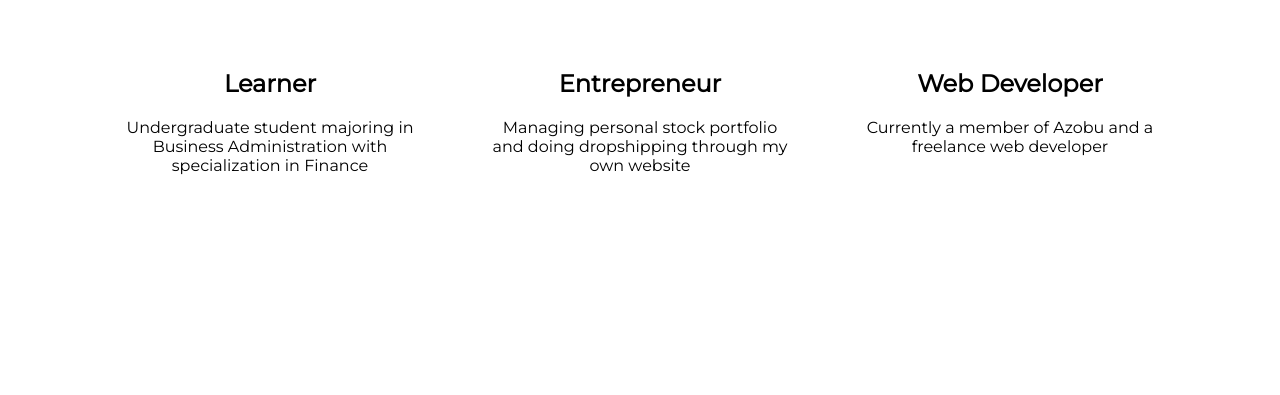
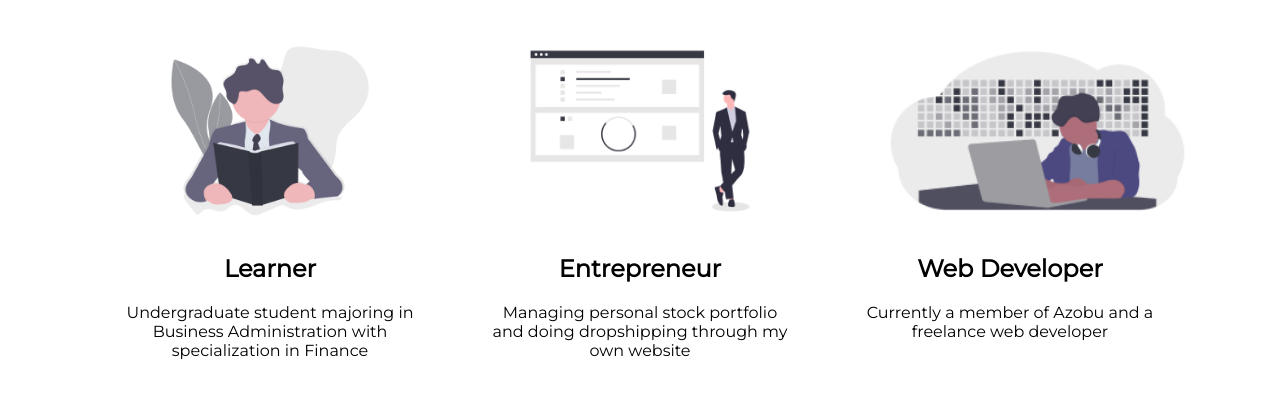
Before and after one commit to mfarisgibran/mfarisgibran-web, a plain HTML site: page index.html in a window 1280 px wide. Shown: the part 695-1090 px from the top of the page. Before the commit the page ends 986 px from the top, so only its background shows below. Drawn offline with Linux system fonts and the light colour scheme.

Commit message:
Improve card layout with images

```diff
--- a/index.css
+++ b/index.css
@@ -87,3 +87,7 @@ body {
   width: 300px;
   text-align: center;
 }
+
+.card img {
+  height: 200px;
+}
--- a/index.html
+++ b/index.html
@@ -38,19 +38,19 @@
 
       <div class="cards">
         <div class="card">
-          <img src="" alt="">
+          <img src="images/learner.png" alt="Learner">
           <h2>Learner</h2>
           <p>Undergraduate student majoring in Business Administration with specialization in Finance</p>
         </div>
 
         <div class="card">
-          <img src="" alt="">
+          <img src="images/entrepreneur.png" alt="Entrepreneur">
           <h2>Entrepreneur</h2>
           <p>Managing personal stock portfolio and doing dropshipping through my own website</p>
         </div>
 
         <div class="card">
-          <img src="" alt="">
+          <img src="images/web-developer.png" alt="Web Developer">
           <h2>Web Developer</h2>
           <p>Currently a member of Azobu and a freelance web developer</p>
         </div>
```
Also changed, not shown: images/entrepreneur.png (added), images/learner.png (added), images/web-developer.png (added).
